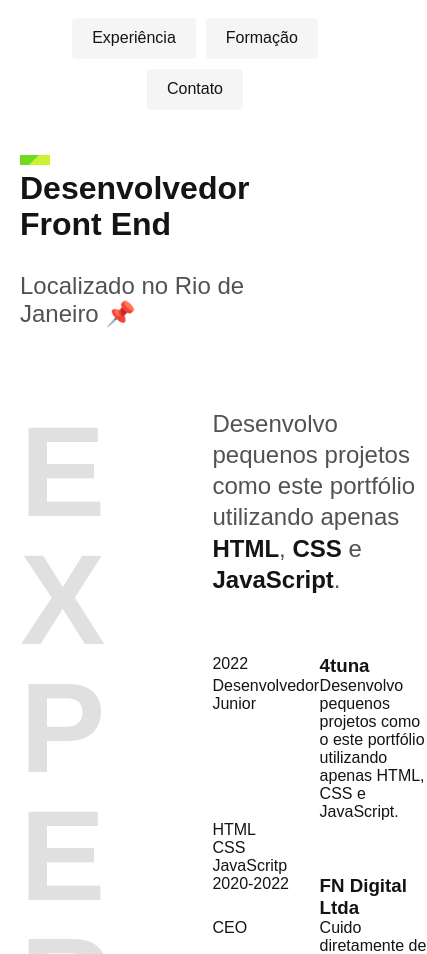
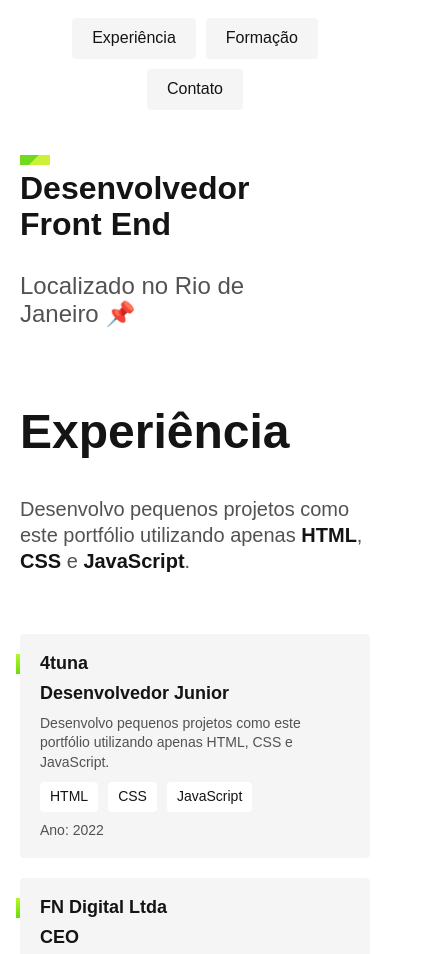
Before and after one commit to felipecadena/portfolio, a plain HTML site: page index.html in a window 390 px wide. Shown: the part 95-1049 px from the top of the page, 427 px wide, since content can reach past the window. Drawn offline with Linux system fonts and the light colour scheme.

Commit message:
atualizações

```diff
--- a/css/experiencia.css
+++ b/css/experiencia.css
@@ -18,4 +18,102 @@
 .empresa {
   display: grid;
   grid-template-columns: 1fr 1fr;
+  gap: 10px 20px;
+  padding: 20px;
+  background-color: #f5f5f5;
+  margin-bottom: 20px;
+  border-radius: 4px;
+  position: relative;
 }
+
+.empresa::before {
+  content: "";
+  display: block;
+  width: 4px;
+  height: 20px;
+  background: linear-gradient(#b6f829, #67dd0a);
+  position: absolute;
+  top: 20px;
+  left: -4px;
+}
+
+.empresa-ano {
+  position: absolute;
+  top: 21px;
+  left: -100px;
+  width: 80px;
+  text-align: right;
+  color: #525252;
+  font-size: 0.875rem;
+
+}
+
+.empresa-titulo {
+  font-size: 1.125rem;
+  line-height: 1.1;
+  font-weight: bold;
+}
+
+.empresa-titulo a {
+  text-decoration: none;
+  color: #141414;
+}
+
+.empresa-titulo a:hover {
+  text-decoration: none;
+  color:#67dd0a;
+}
+
+.empresa-texto {
+  font-size: 0.875rem;
+  line-height: 1.4;
+  color: #525252;
+}
+
+.empresa-habilidades {
+  display: flex;
+  flex-wrap: wrap;
+  gap: 10px;
+  align-content: start;
+}
+
+.empresa-habilidades li {
+  font-size: 0.875rem;
+  line-height: 1.4;
+  border-radius: 4px;
+  background-color: #fff;
+  padding: 5px 10px;
+}
+
+@media (max-width: 800px) {
+  .experiencia {
+    grid-template-columns: 1fr;
+    gap: 40px;
+  }
+
+  .experiencia .subtitulo {
+    color: #141414;
+  }
+
+  .experiencia-texto {
+    font-size: 1.25rem;
+  }
+
+  .empresa-ano {
+    position: initial;
+    order: 1;
+    width: initial;
+    text-align: left;
+  }
+
+  .empresa-ano::before {
+    content: "Ano: ";
+  }
+}
+
+@media (max-width: 400px) {
+  .empresa {
+    grid-template-columns: 1fr;
+
+  }
+}
--- a/css/global.css
+++ b/css/global.css
@@ -27,3 +27,11 @@ img {
   word-break: break-all;
   max-width: 4ch;
 }
+
+@media (max-width: 800px) {
+  .subtitulo {
+    font-size: 3rem;
+    text-transform: capitalize;
+    max-width: initial;
+  }
+}
--- a/index.html
+++ b/index.html
@@ -36,19 +36,19 @@
 
       <div class="empresa">
         <span class="empresa-ano">2022</span>
-        <h3 class="empresa-titulo">4tuna</h3>
+        <h3 class="empresa-titulo"><a href="https://4tuna.com.br/" target="_blank">4tuna</a></h3>
         <span class="empresa-titulo">Desenvolvedor Junior</span>
-        <p class="empresa-texto">Desenvolvo pequenos projetos como o este portfólio utilizando apenas HTML, CSS e JavaScript.</p>
+        <p class="empresa-texto">Desenvolvo pequenos projetos como este portfólio utilizando apenas HTML, CSS e JavaScript.</p>
         <ul class="empresa-habilidades">
           <li>HTML</li>
           <li>CSS</li>
-          <li>JavaScritp</li>
+          <li>JavaScript</li>
         </ul>
       </div>
 
         <div class="empresa">
-          <span class="empresa-ano">2020-2022</span>
-          <h3 class="empresa-titulo">FN Digital Ltda</h3>
+          <span class="empresa-ano">2020-22</span>
+          <h3 class="empresa-titulo"><a href="https://www.pequenospensantes.com.br/" target="_blank">FN Digital Ltda</a></h3>
           <span class="empresa-titulo">CEO</span>
           <p class="empresa-texto">Cuido diretamente de tudo que envolve o eccomerce: gestão de tráfego, pedidos, redes sociais, financeiro e suporte ao cliente.</p>
           <ul class="empresa-habilidades">
@@ -59,12 +59,12 @@
         </div>
 
         <div class="empresa">
-          <span class="empresa-ano">2010-2020</span>
-          <h3 class="empresa-titulo">4 Cantos Turismo</h3>
+          <span class="empresa-ano">2010-20</span>
+          <h3 class="empresa-titulo"><a href="https://4cantosturismo.com.br/" target="_blank">4 Cantos Turismo</a></h3>
           <span class="empresa-titulo">Consultor de viagens</span>
           <p class="empresa-texto">Consultor de viagens nacionais e internacionais.</p>
           <ul class="empresa-habilidades">
-            <li>Conhecimentos gerais relacionados a área</li>
+            <li>Conhecimento dos destinos</li>
             <li>Amadeus</li>
             <li>Atendimento ao Cliente</li>
           </ul>
```
